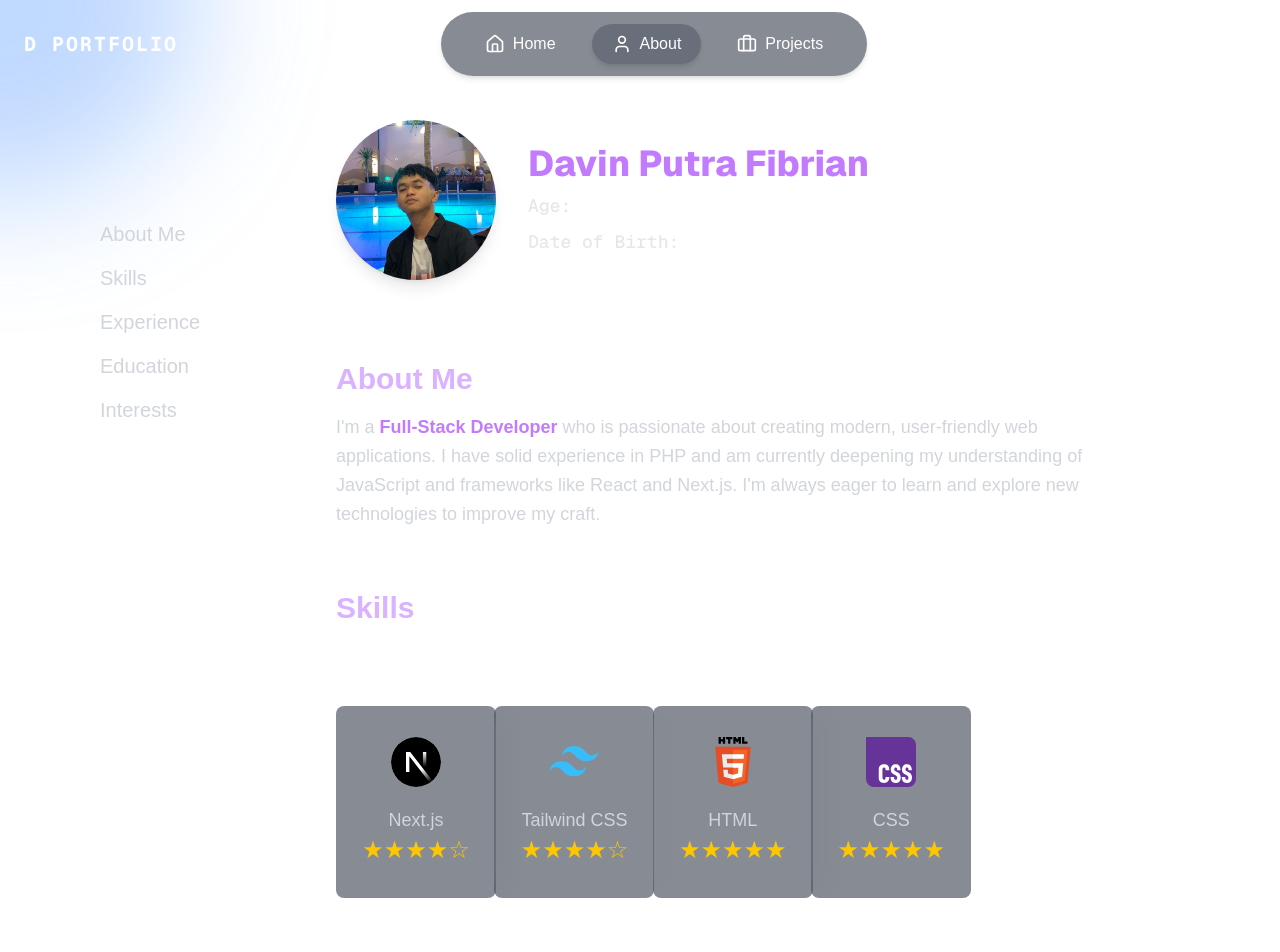
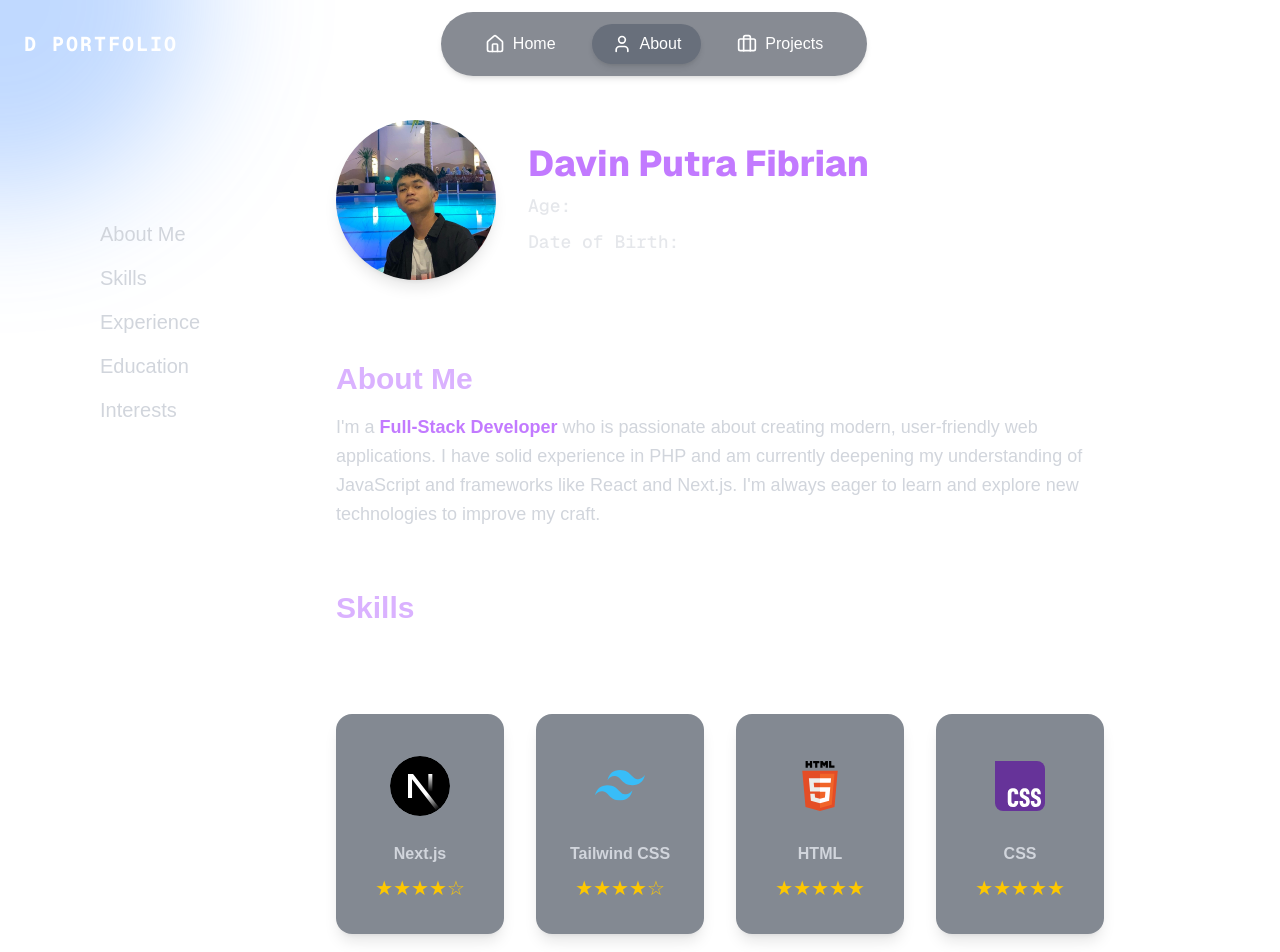
Before and after one commit to VinLvy/D-portfolio, a Next.js app: page /about in a window 1280 px wide. Shown: the top 952 px of the page. Built offline with nearby package versions, Linux system fonts and the light colour scheme.

Commit message:
About 2.7

```diff
--- a/src/app/about/page.js
+++ b/src/app/about/page.js
@@ -98,13 +98,14 @@ export default function About() {
 
             {/* Frontend */}
             <div className="mb-10">
-              <h3 className="text-2xl font-semibold text-white mb-4">Frontend</h3>
-              <div className="grid grid-cols-2 md:grid-cols-5 gap-6 text-gray-300 justify-center">
+              <h3 className="text-2xl font-semibold text-white mb-6">Frontend</h3>
+              <div className="grid grid-cols-2 md:grid-cols-4 gap-8 text-gray-300">
                 {[
                   // { name: "React.js", icon: "/icons/react.svg", stars: 4 },
                   {
-                    name: "Next.js", icon: (
-                      <svg xmlns="http://www.w3.org/2000/svg" viewBox="0 0 180 180" width="50" height="50">
+                    name: "Next.js",
+                    icon: (
+                      <svg xmlns="http://www.w3.org/2000/svg" viewBox="0 0 180 180" width="60" height="60">
                         <mask id="mask0" maskUnits="userSpaceOnUse" x="0" y="0" width="180" height="180" style={{ maskType: 'alpha' }}>
                           <circle cx="90" cy="90" r="90" fill="black" />
                         </mask>
@@ -124,22 +125,34 @@ export default function About() {
                           </linearGradient>
                         </defs>
                       </svg>
-                    ), stars: 4
+                    ),
+                    stars: 4,
                   },
                   { name: "Tailwind CSS", icon: "/icons/tailwind.svg", stars: 4 },
                   { name: "HTML", icon: "/icons/html.svg", stars: 5 },
                   { name: "CSS", icon: "/icons/css.svg", stars: 5 },
                 ].map((tech, index) => (
-                  <div key={index} className="flex flex-col items-center bg-gray-900/50 backdrop-blur-lg bg-opacity-50 p-6 rounded-lg w-40 h-48">
-                    <div className="w-16 h-16 flex items-center justify-center mb-3">
+                  <div
+                    key={index}
+                    className="flex flex-col items-center bg-gray-800/55 p-8 rounded-2xl min-w-[150px] shadow-lg"
+                  >
+                    <div className="w-20 h-20 flex items-center justify-center mb-4">
                       {typeof tech.icon === "string" ? (
-                        <Image src={tech.icon} alt={tech.name} width={50} height={50} className="object-contain" />
+                        <Image
+                          src={tech.icon}
+                          alt={tech.name}
+                          width={50}
+                          height={50}
+                          className="object-contain"
+                        />
                       ) : (
                         tech.icon
                       )}
                     </div>
-                    <p className="text-lg font-medium text-center">{tech.name}</p>
-                    <p className="text-yellow-400 text-2xl">{"★".repeat(tech.stars) + "☆".repeat(5 - tech.stars)}</p>
+                    <p className="text-md font-semibold text-center">{tech.name}</p>
+                    <p className="text-yellow-400 text-xl mt-2">
+                      {"★".repeat(tech.stars) + "☆".repeat(5 - tech.stars)}
+                    </p>
                   </div>
                 ))}
               </div>
```
